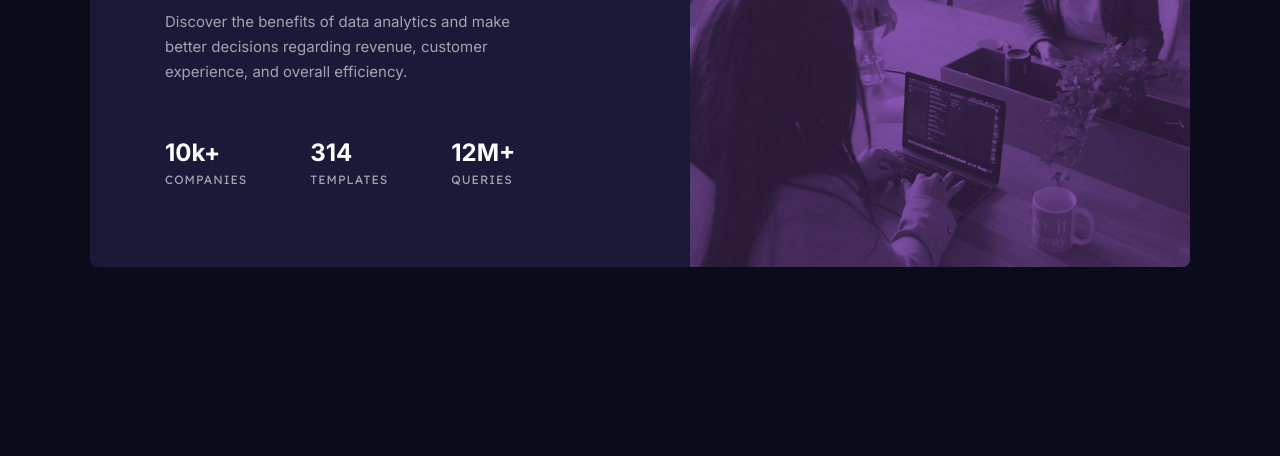
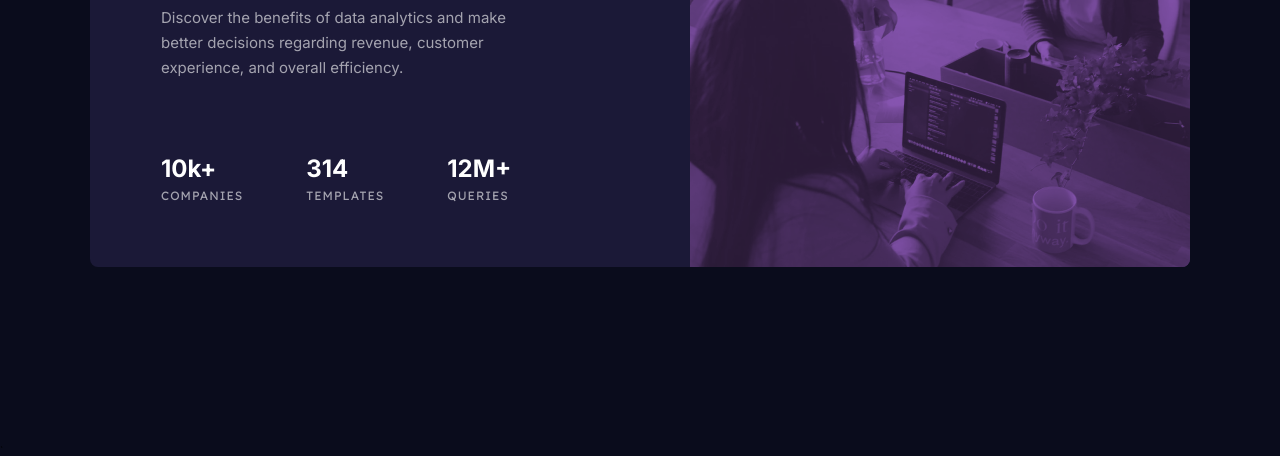
Before and after one commit to sergioreynoso/stats-preview-card, a website built with Parcel: page src/index.html in a window 1280 px wide. Shown: the part 356-812 px from the top of the page. Built offline with nearby package versions, Linux system fonts and the light colour scheme.

Commit message:
Updated content padding and screenshot images

```diff
--- a/src/scss/components/_card.scss
+++ b/src/scss/components/_card.scss
@@ -20,7 +20,7 @@
   }
 
   &__content {
-    padding: 7.5rem;
+    padding: 7.1rem 9.5rem 5.9rem 7.1rem;
     display: grid;
     grid-template-rows: min-content min-content 1fr;
     grid-row-gap: 2.5rem;
```
Also changed, not shown: images/screenshots/desktop.png.
